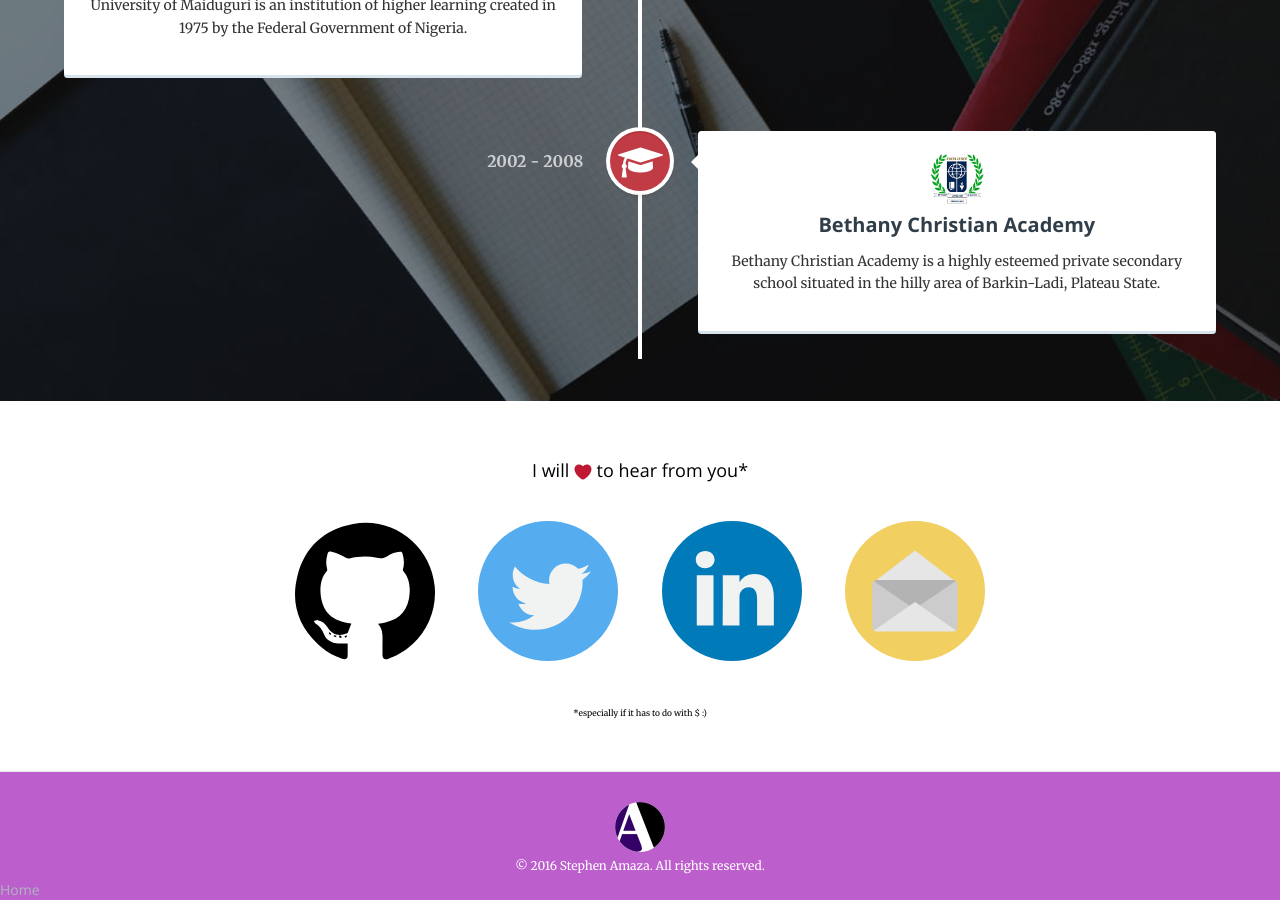
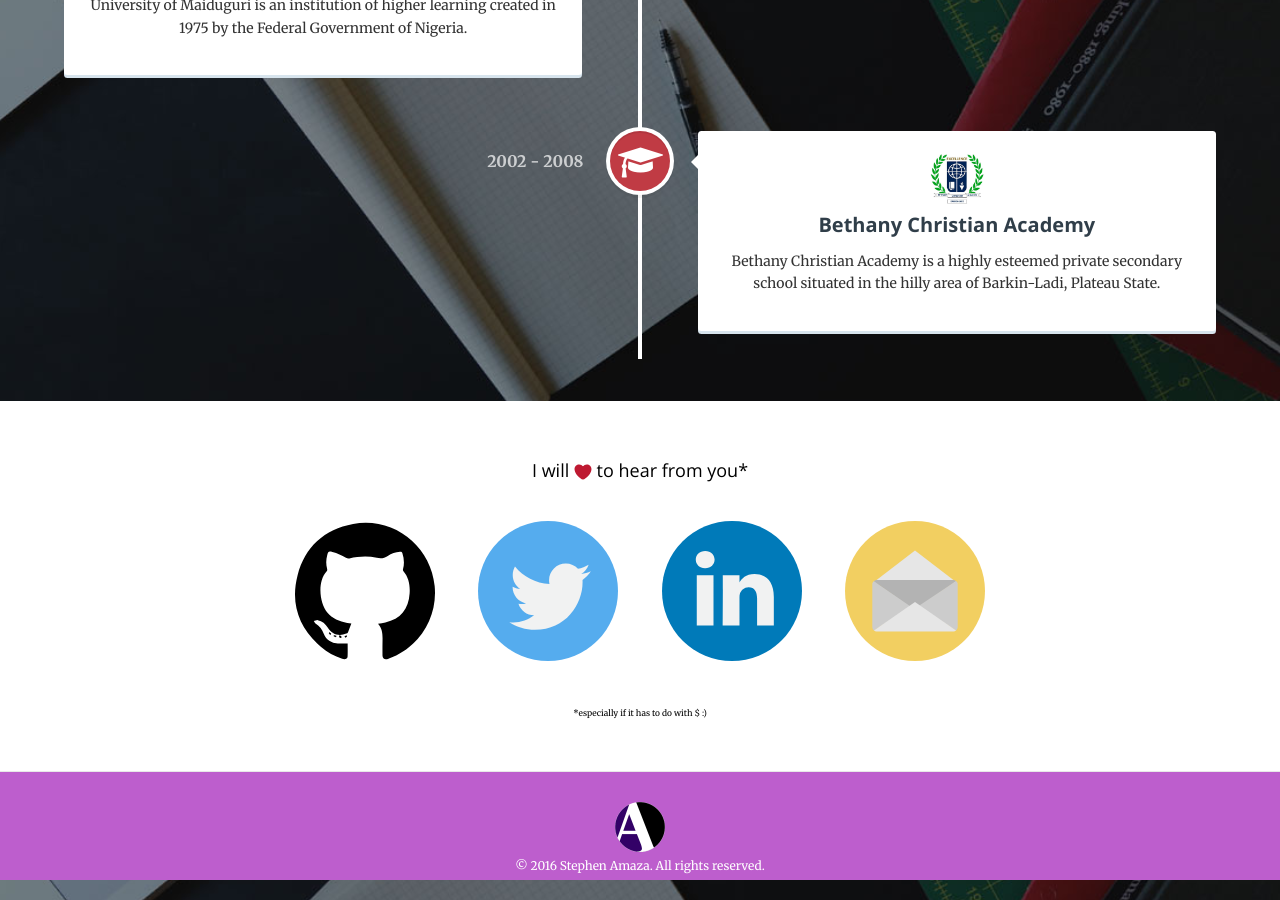
Before and after one commit to steveamaza/steveamaza.github.io, a Jekyll site: the page built from index.html, in a window 1280 px wide and 900 px high, scrolled down 3168 px. Built offline with Jekyll 4.4.1, drawn with Linux system fonts in a browser that asks for light colours; nearby versions of some CDN libraries.

Commit message:
Removing Google+ meta tags because of error on footer

```diff
--- a/_includes/footer.html
+++ b/_includes/footer.html
@@ -22,12 +22,6 @@
   <meta name="twitter:description"  content="{% if page.twitterdescription %}{{ page.twitterdescription | truncate: 160 }}{% elsif page.ogdescription %}{{ page.ogdescription | truncate: 160 }}{% elsif page.description %}{{ page.description | truncate: 160 }}{% elsif page.excerpt %}{{ page.excerpt | strip_html | strip_newlines | truncate: 160 }}{% else %}{{ site.description | strip_html | strip_newlines | truncate: 160 }}{% endif %}" />
   <meta name="twitter:image"        content="/assets/img/profile.jpg" />
 
-  <!-- GOOGLE+ -->
-  <!-- Update your html tag to include the itemscope and itemtype attributes. -->
-  <div itemscope itemtype="http://schema.org/Organization">
-    <a itemprop="url" href="https://www.steveamaza.github.io/">Home</a>
-  </div>
-
   <!-- Add the following three tags inside head. -->
   <meta itemprop="name" content="Stephen Amaza">
   <meta itemprop="description" content="Stephen Amaza is a genius">
```
